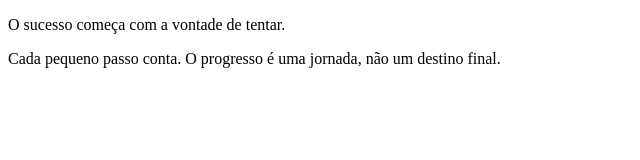
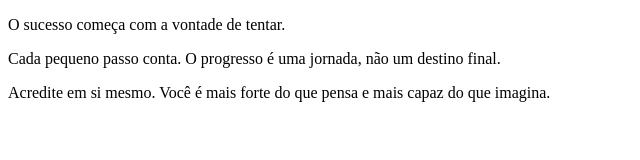
Before and after one commit to JuliaCanavezzi/bootcamp-dvjr, a plain HTML site: page index.html in a window 1280 px wide. Shown: the whole page, without its empty margins (0-640 px from the left). Drawn offline with Linux system fonts and the light colour scheme.

Commit message:
frase motivacional 3

```diff
--- a/index.html
+++ b/index.html
@@ -8,5 +8,6 @@
 <body>
     <p>O sucesso começa com a vontade de tentar.</p>
     <p>Cada pequeno passo conta. O progresso é uma jornada, não um destino final.</p>
+    <p>Acredite em si mesmo. Você é mais forte do que pensa e mais capaz do que imagina.</p>
 </body>
 </html>
```
